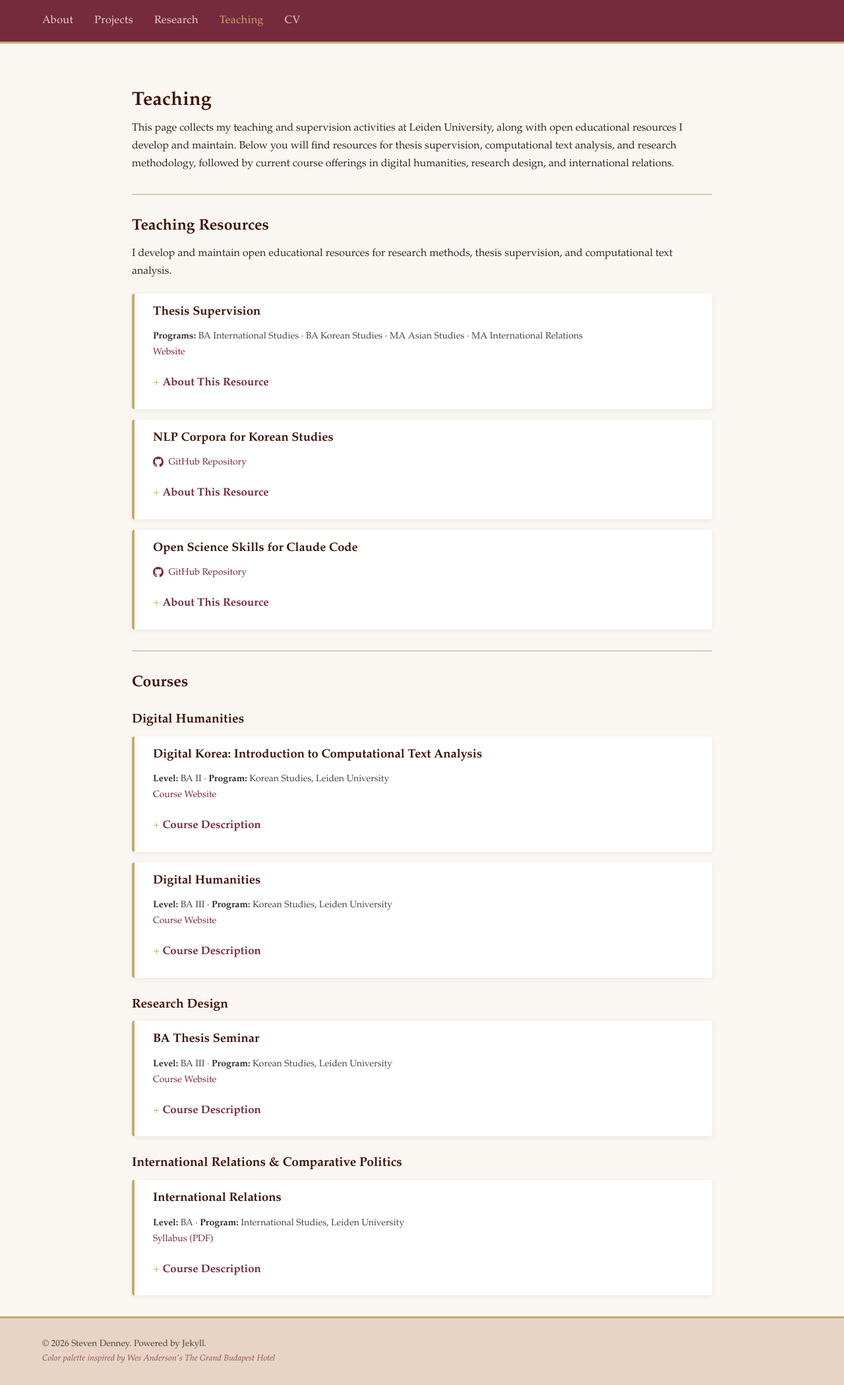
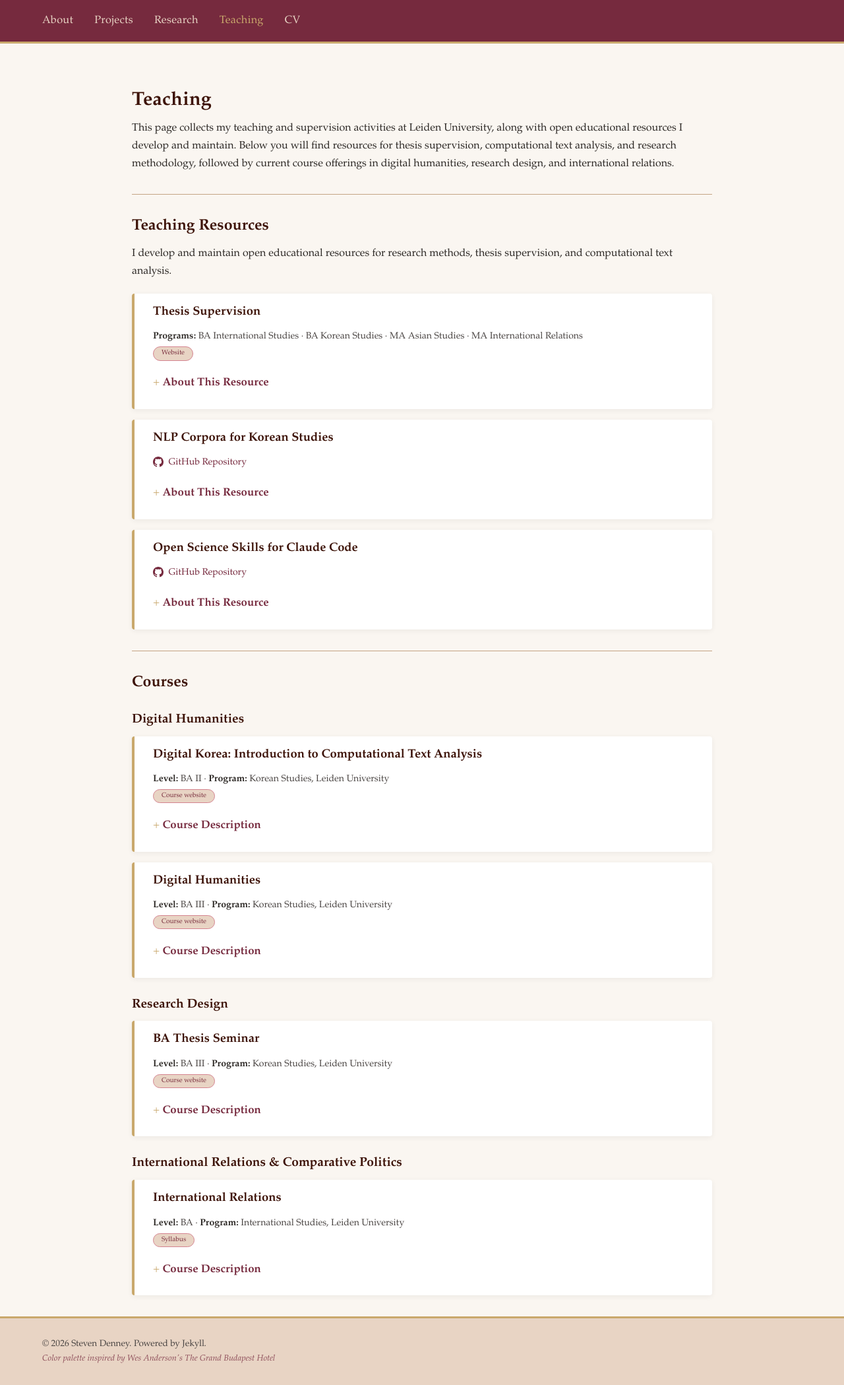
Before and after one commit to scdenney/scdenney.github.io, a Jekyll site: the page built from teaching.md, in a window 1280 px wide. Shown: the whole page at 66% size. Built offline with Jekyll 4.4.1, drawn with Linux system fonts in a browser that asks for light colours.

Commit message:
Projects: replace Repo icon with GitHub repository text link; Teaching: add resource-badge to website and syllabus links

```diff
--- a/assets/css/style.css
+++ b/assets/css/style.css
@@ -363,6 +363,32 @@ hr {
 
 .replication-badge:hover .gh-icon {
   background-color: var(--cream);
+}
+
+/* Resource badge (course websites, syllabi) */
+.resource-badge {
+  display: inline-block;
+  margin-left: 0;
+  padding: 2px 12px;
+  font-size: 0.72em;
+  font-weight: 500;
+  line-height: 1.5;
+  white-space: nowrap;
+  text-indent: 0;
+  text-align: center;
+  color: #7A2F3E;
+  background-color: var(--warm-tan);
+  border: 1px solid var(--soft-coral);
+  border-radius: 999px;
+  text-decoration: none;
+  vertical-align: baseline;
+  transition: background-color 0.2s, color 0.2s;
+}
+
+.resource-badge:hover {
+  background-color: var(--soft-coral);
+  color: var(--cream);
+  border-color: var(--soft-coral);
 }
 
 /* Working paper badge */
--- a/teaching.md
+++ b/teaching.md
@@ -19,7 +19,7 @@ I develop and maintain open educational resources for research methods, thesis s
 
 <p class="project-meta">
 <strong>Programs:</strong> BA International Studies · BA Korean Studies · MA Asian Studies · MA International Relations<br>
-<a href="https://scdenney.github.io/thesis-supervision/">Website</a>
+<a href="https://scdenney.github.io/thesis-supervision/" class="resource-badge">Website</a>
 </p>
 
 <details>
@@ -77,7 +77,7 @@ GitHub Repository
 
 <p class="project-meta">
 <strong>Level:</strong> BA II · <strong>Program:</strong> Korean Studies, Leiden University<br>
-<a href="https://scdenney.github.io/ba2_digital-korea/">Course Website</a>
+<a href="https://scdenney.github.io/ba2_digital-korea/" class="resource-badge">Course website</a>
 </p>
 
 <details>
@@ -93,7 +93,7 @@ GitHub Repository
 
 <p class="project-meta">
 <strong>Level:</strong> BA III · <strong>Program:</strong> Korean Studies, Leiden University<br>
-<a href="https://scdenney.github.io/ba3_text_as_data/">Course Website</a>
+<a href="https://scdenney.github.io/ba3_text_as_data/" class="resource-badge">Course website</a>
 </p>
 
 <details>
@@ -111,7 +111,7 @@ GitHub Repository
 
 <p class="project-meta">
 <strong>Level:</strong> BA III · <strong>Program:</strong> Korean Studies, Leiden University<br>
-<a href="https://scdenney.github.io/baks_thesis-seminar/">Course Website</a>
+<a href="https://scdenney.github.io/baks_thesis-seminar/" class="resource-badge">Course website</a>
 </p>
 
 <details>
@@ -129,7 +129,7 @@ GitHub Repository
 
 <p class="project-meta">
 <strong>Level:</strong> BA · <strong>Program:</strong> International Studies, Leiden University<br>
-<a href="/assets/pdf/2526-bais-ir.pdf">Syllabus (PDF)</a>
+<a href="/assets/pdf/2526-bais-ir.pdf" class="resource-badge">Syllabus</a>
 </p>
 
 <details>
```
Also changed, not shown: projects.md (+2 -2 lines).
